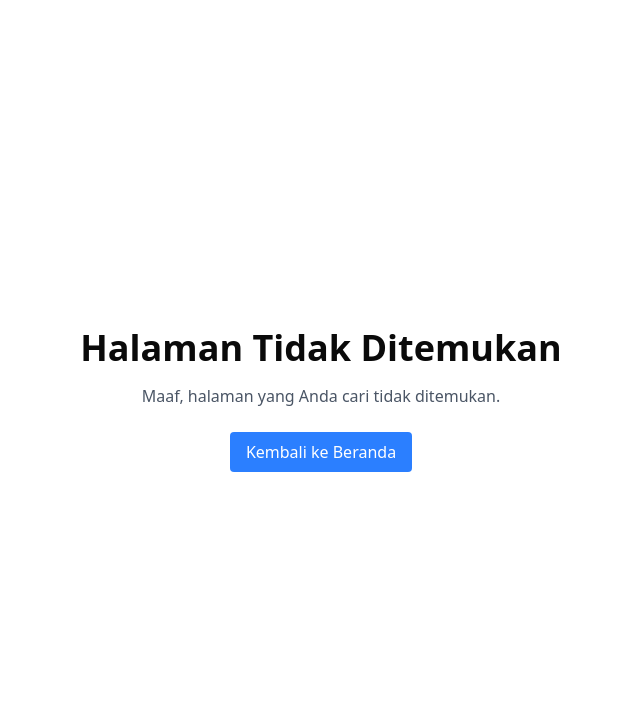
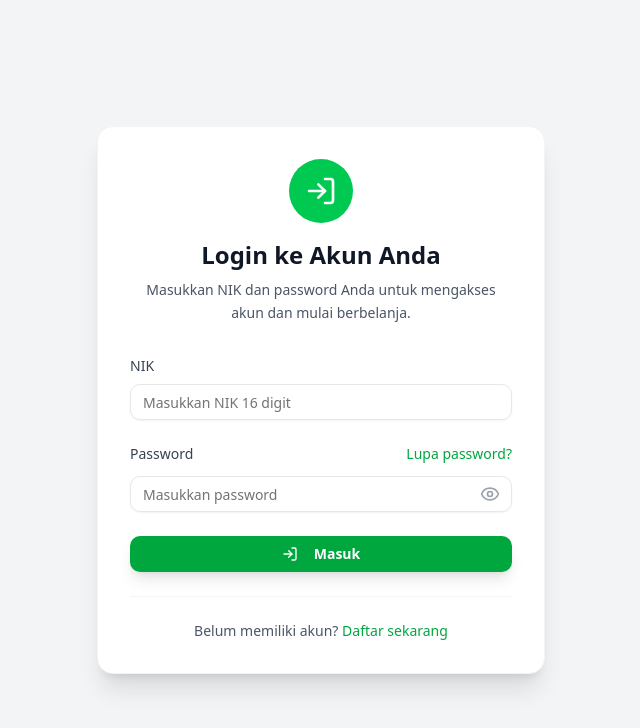
Before and after one commit to SyariefHayat/epadi, a React (Vite) app in the folder frontend/: page /signin in a window 1280 px wide. Shown: the top 728 px of the page, without its empty margins (319-959 px from the left). Built offline with nearby package versions, Linux system fonts and the light colour scheme; no server answers.

Commit message:
update: signin logic

```diff
--- a/frontend/src/components/modules/auth/LoginForm.jsx
+++ b/frontend/src/components/modules/auth/LoginForm.jsx
@@ -1,11 +1,11 @@
 import { z } from "zod"
 import { toast } from "sonner"
-import { useAtom } from "jotai"
 import React, { useState } from "react"
 import { useForm } from "react-hook-form"
 import { useNavigate } from 'react-router-dom'
 import { Eye, EyeOff, LogIn } from 'lucide-react'
 import { zodResolver } from "@hookform/resolvers/zod"
+import { signInWithEmailAndPassword } from "firebase/auth"
 
 import {
     Form,
@@ -16,9 +16,9 @@ import {
     FormMessage
 } from "@/components/ui/form"
 
+import { auth } from "@/services/firebase"
 import { Input } from "@/components/ui/input"
 import { Button } from "@/components/ui/button"
-import { userDataAtomStorage } from "@/jotai/atoms"
 import { apiInstanceExpress } from "@/services/apiInstance"
 
 const userSigninSchema = z.object({
@@ -36,15 +36,13 @@ const LoginForm = () => {
     const [isLoading, setIsLoading] = useState(false)
     const [showPassword, setShowPassword] = useState(false)
 
-    const [, setUserDataAtom] = useAtom(userDataAtomStorage)
-
     const navigate = useNavigate()
 
     const form = useForm({
         resolver: zodResolver(userSigninSchema),
         defaultValues: {
-        NIK: "",
-        password: "",
+            NIK: "",
+            password: "",
         }
     });
 
@@ -52,26 +50,46 @@ const LoginForm = () => {
         setIsLoading(true);
 
         try {
-            const response = await apiInstanceExpress.post("/sign-in", data);
+            const payload = {
+                email: `${data.NIK}@gmail.com`,
+                password: data.password
+            };
+
+            const signIn = await signInWithEmailAndPassword(auth, payload.email, payload.password);
+            const user = signIn.user;
+
+            const response = await apiInstanceExpress.post("/sign-in", {
+                uid: user.uid,
+                email: payload.email,
+            });
+
             if (response.status === 200) {
                 toast.success("Login berhasil!");
-
-                setUserDataAtom(response.data.data);
 
                 setTimeout(() => {
                     navigate(`/dashboard/${response.data.data.role}`);
                 }, 2000)
             }
         } catch (error) {
-            toast.error(`Login gagal. ${error.response.data.message}`);
+            let errorMessage = "Gagal masuk. Silakan coba lagi.";
+
+            if (error.code === "auth/invalid-email") {
+                errorMessage = "Format email tidak valid. Silakan masukkan email yang benar.";
+            } else if (error.code === "auth/too-many-requests") {
+                errorMessage = "Terlalu banyak percobaan masuk. Silakan coba lagi nanti.";
+            } else if (error.code === "auth/invalid-credential") {
+                errorMessage = "Email atau kata sandi salah. Silakan coba lagi.";
+            }
+
+            toast.error(errorMessage, {
+                duration: 3000,
+            });
         } finally {
             setIsLoading(false);
         }
     };
 
-    const togglePasswordVisibility = () => {
-        setShowPassword(prev => !prev);
-    };
+    const togglePasswordVisibility = () => setShowPassword(prev => !prev);
 
     return (
         <div className="bg-white rounded-2xl shadow-xl border border-gray-100 p-8">
--- a/frontend/src/components/modules/auth/ProtectedRoute.jsx
+++ b/frontend/src/components/modules/auth/ProtectedRoute.jsx
@@ -1,14 +1,12 @@
-import { useAtomValue } from "jotai";
-import { Navigate, Outlet } from "react-router-dom";
-
-import { userDataAtomStorage } from "@/jotai/atoms";
+import { useAuth } from '@/context/AuthContext';
+import { Navigate } from 'react-router-dom';
 
 const ProtectedRoute = ({ children }) => {
-    const userData = useAtomValue(userDataAtomStorage);
+    const { currentUser, loading } = useAuth();
 
-    if (!userData) return <Navigate to="/" replace />;
+    if (loading) return <div>Loading...</div>;
 
-    return children ? children : <Outlet />;
+    return currentUser ? children : <Navigate to="/" />;
 };
 
 export default ProtectedRoute;
--- a/frontend/src/pages/auth/Login.jsx
+++ b/frontend/src/pages/auth/SignIn.jsx
@@ -3,7 +3,7 @@ import React from 'react';
 import { Toaster } from '@/components/ui/sonner';
 import LoginForm from '@/components/modules/auth/LoginForm';
 
-const Login = () => {
+const SignIn = () => {
     return (
         <section className="min-h-screen flex items-center justify-center px-4 py-10 bg-gray-100">
             <Toaster />
@@ -14,4 +14,4 @@ const Login = () => {
     )
 }
 
-export default Login
+export default SignIn
--- a/frontend/src/pages/landing/NavBar.jsx
+++ b/frontend/src/pages/landing/NavBar.jsx
@@ -99,7 +99,7 @@ const NavBar = () => {
 
                 <div className="hidden lg:flex items-center space-x-3 xl:space-x-4">
                     <a
-                        href="/login"
+                        href="/signin"
                         className="text-gray-700 hover:text-green-600 transition-colors duration-200 font-medium text-sm xl:text-base"
                     >
                         Login
--- a/frontend/src/routes/index.jsx
+++ b/frontend/src/routes/index.jsx
@@ -1,4 +1,3 @@
-import Login from "@/pages/auth/Login"
 import Community from "@/pages/community"
 import Cooperation from "@/pages/cooperation"
 import Seller from "@/pages/dashboard/Seller"
@@ -26,6 +25,7 @@ import { ErrorBoundary } from "@/pages/error"
 import ProtectedRoute from "@/components/modules/auth/ProtectedRoute"
 import RoleSelection from "@/pages/auth/RoleSelection"
 import SignUp from "@/pages/auth/SignUp"
+import SignIn from "@/pages/auth/SignIn"
 
 const routes = [
     {
@@ -74,8 +74,8 @@ const routes = [
         errorElement: <ErrorBoundary />
     },
     {
-        path: "/login",
-        element: <Login />,
+        path: "/signin",
+        element: <SignIn />,
         errorElement: <ErrorBoundary />,
     },
     {
```
Also changed, not shown: 1 other file (tests, documents, lock files or other folders).
